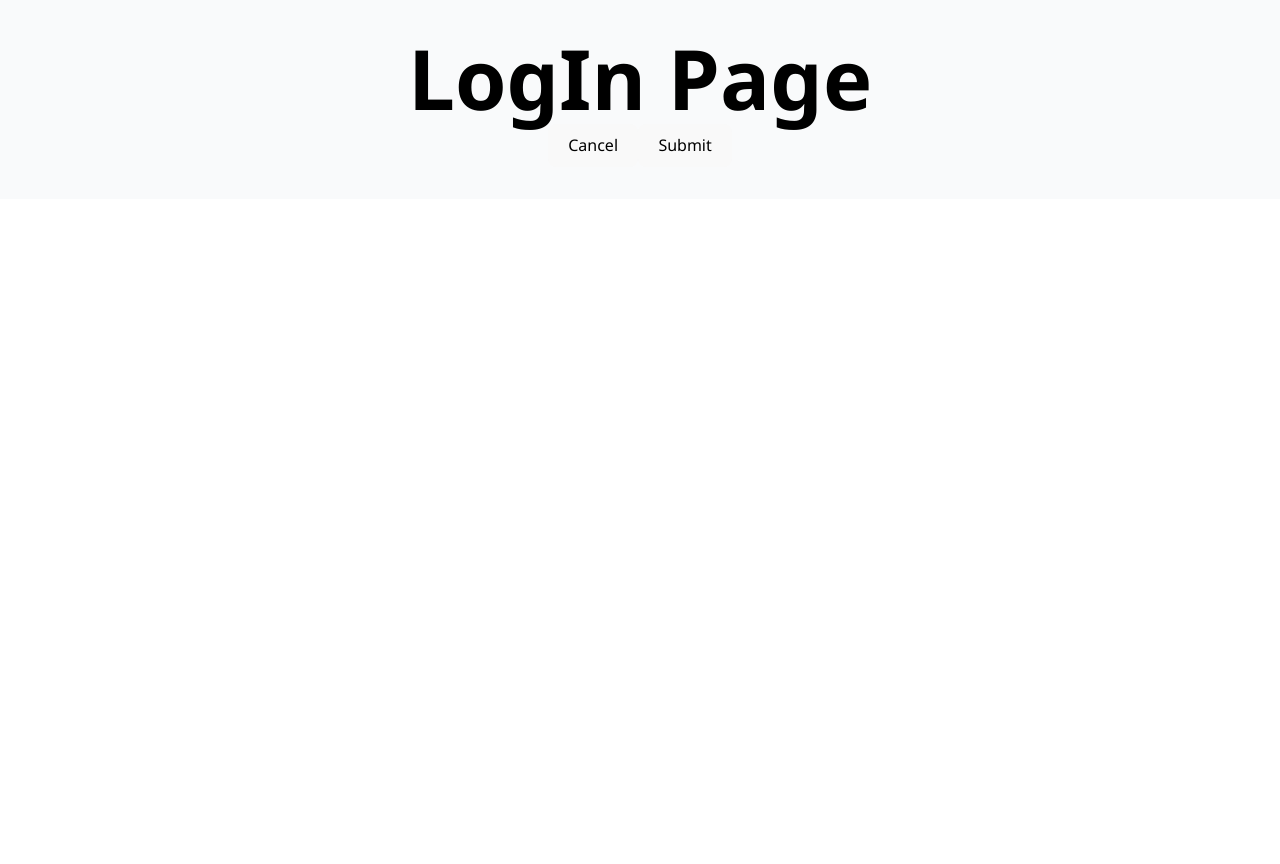
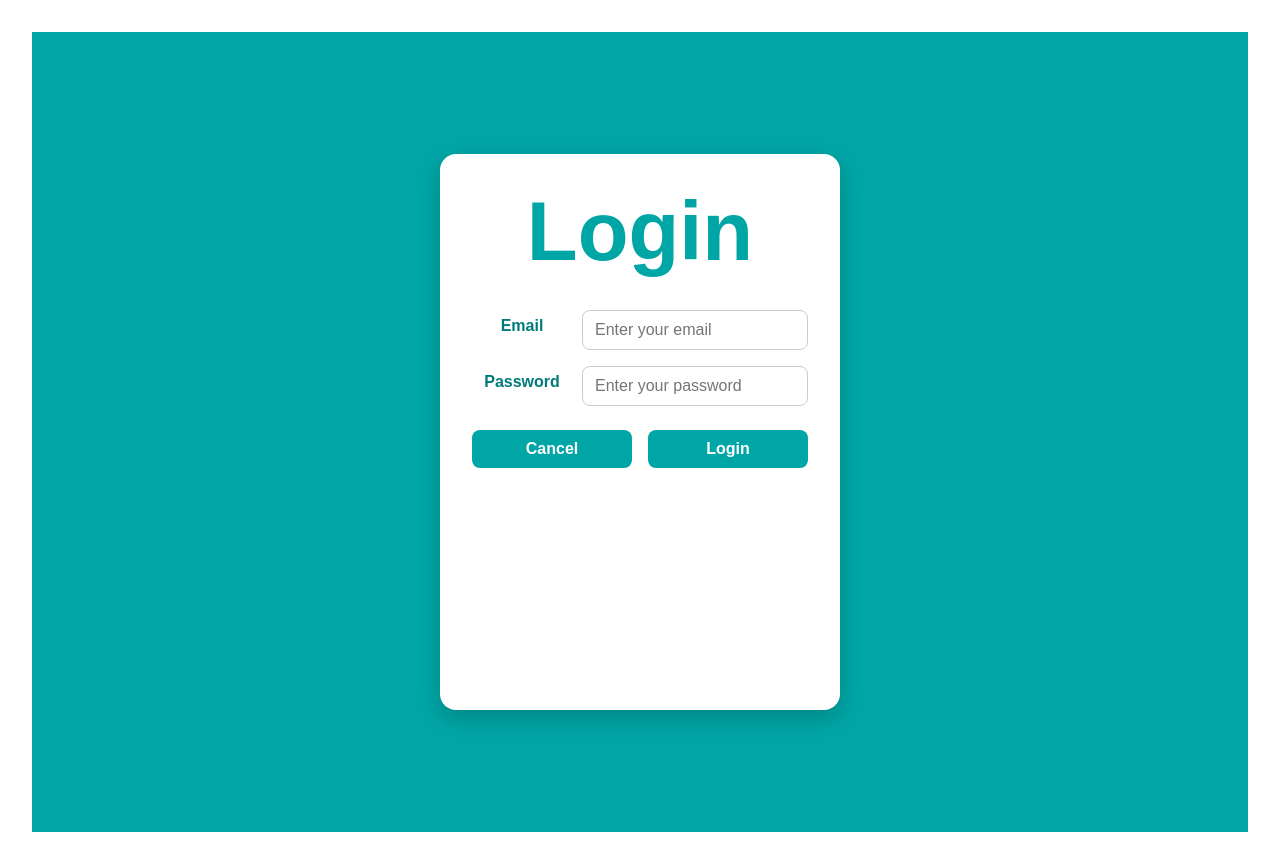
Before and after one commit to krishnapatel-1/StayWise, a React (Vite) app in the folder stay-wise/: page /login in a window 1280 px wide. Before the commit the page ends 800 px from the top, so only its background shows below. Built offline with nearby package versions, Linux system fonts and the light colour scheme.

Commit message:
add mongodb and signup, login page functionality

```diff
--- /dev/null
+++ b/stay-wise/src/components/LandingPage.css
@@ -0,0 +1,50 @@
+body {
+  margin: 0;
+  font-family: 'Poppins', sans-serif;
+  background-color: white;
+}
+
+.landing-wrapper {
+  height: 100vh;
+  display: flex;
+  align-items: center;
+  justify-content: center;
+  background-color: white;
+}
+
+.landing-card {
+  background-color: #f8f8f8;
+  padding: 3rem 2rem;
+  border-radius: 16px;
+  box-shadow: 0 8px 24px rgba(0, 0, 0, 0.1);
+  text-align: center;
+  max-width: 400px;
+  width: 90%;
+}
+
+.landing-card h1 {
+  font-size: 2.5rem;
+  color: #00a6a6;
+  margin-bottom: 2rem;
+}
+
+.landing-buttons {
+  display: flex;
+  flex-direction: column;
+  gap: 1rem;
+}
+
+.landing-btn {
+  background-color: #00a6a6;
+  color: white;
+  padding: 12px 0;
+  border-radius: 8px;
+  font-size: 1.1rem;
+  text-decoration: none;
+  font-weight: bold;
+  transition: background-color 0.3s ease;
+}
+
+.landing-btn:hover {
+  background-color: #008f8f;
+}
--- a/stay-wise/src/components/LandingPage.jsx
+++ b/stay-wise/src/components/LandingPage.jsx
@@ -1,17 +1,20 @@
 import {Link} from 'react-router-dom'
 import {Signup} from './SignUp'
 import {Login} from './LogIn'
+import './LandingPage.css';
 
-function LandingPage(){
-    return(
-        <div>
-            <h1>StayWise</h1>
-            <nav>
-                <Link to='/signup'>SignUp</Link> |
-                <Link to="login">LogIn</Link>
-            </nav>
+function LandingPage() {
+  return (
+    <div className="landing-wrapper">
+      <div className="landing-card">
+        <h1>StayWise</h1>
+        <div className="landing-buttons">
+          <Link to="/signup" className="landing-btn">Sign Up</Link>
+          <Link to="/login" className="landing-btn">Log In</Link>
         </div>
-    );
+      </div>
+    </div>
+  );
 }
 
 export default LandingPage;
--- a/stay-wise/src/components/LogIn.jsx
+++ b/stay-wise/src/components/LogIn.jsx
@@ -1,21 +1,82 @@
+import { useState } from "react";
 import { useNavigate } from "react-router-dom";
+import "./LogIn.css";
 
-export function Login(){
-    const navigate=useNavigate();
+export function Login() {
+  const navigate = useNavigate();
+  const [formData, setFormData] = useState({ email: "", password: "" });
 
-    const goHome=()=>{
-        navigate('/decision');
+  const handleChange = (e) => {
+    const { name, value } = e.target;
+    setFormData((prev) => ({ ...prev, [name]: value }));
+  };
+
+  const handleSubmit = async (e) => {
+    e.preventDefault();
+
+    try {
+      const res = await fetch("http://localhost:5000/api/users/login", {
+        method: "POST",
+        headers: { "Content-Type": "application/json" },
+        body: JSON.stringify(formData),
+      });
+
+      const data = await res.json();
+
+      if (res.ok) {
+        alert("Login successful");
+        localStorage.setItem("user", JSON.stringify(data.user));
+        navigate("/decision");
+      } else {
+        alert(data.message);
+      }
+    } catch (error) {
+      console.error("Login error:", error);
+      alert("Something went wrong");
     }
+  };
 
-    const goBack=()=>{
-        navigate('/');
-    }
+  const goBack = () => {
+    navigate("/");
+  };
 
-    return(
-        <div>
-            <h1>LogIn Page</h1>
-            <button onClick={goBack}>Cancel</button>
-            <button onClick={goHome}>Submit</button>
-        </div>
-    );
+  return (
+    <div className="login-wrapper">
+      <div className="login-container">
+        <h1>Login</h1>
+        <form onSubmit={handleSubmit} className="login-form">
+          <div className="form-group">
+            <label htmlFor="email">Email</label>
+            <input
+              type="email"
+              id="email"
+              name="email"
+              placeholder="Enter your email"
+              value={formData.email}
+              onChange={handleChange}
+              required
+            />
+          </div>
+
+          <div className="form-group">
+            <label htmlFor="password">Password</label>
+            <input
+              type="password"
+              id="password"
+              name="password"
+              placeholder="Enter your password"
+              value={formData.password}
+              onChange={handleChange}
+              required
+            />
+          </div>
+
+          <div className="button-group">
+            <button type="button" onClick={goBack}>Cancel</button>
+            <button type="submit">Login</button>
+          </div>
+        </form>
+      </div>
+    </div>
+  );
 }
--- /dev/null
+++ b/stay-wise/src/components/Login.css
@@ -0,0 +1,91 @@
+body {
+  margin: 0;
+  font-family: "Poppins", sans-serif;
+  background-color: #00a6a6;
+}
+
+.login-wrapper {
+  min-height: 100vh;
+  display: flex;
+  align-items: center;
+  justify-content: center;
+  background-color: #00a6a6;
+}
+
+.login-container {
+  max-width: 400px;
+  width: 90%;
+  background-color: white;
+  padding: 2rem;
+  border-radius: 16px;
+  box-shadow: 0 8px 24px rgba(0, 0, 0, 0.2);
+  color: #00a6a6;
+}
+
+.login-container h1 {
+  text-align: center;
+  margin-bottom: 2rem;
+  color: #00a6a6;
+}
+
+.form-group {
+  display: flex;
+  align-items: center;
+  margin-bottom: 1rem;
+}
+
+.form-group label {
+  flex: 0 0 100px;
+  margin-right: 10px;
+  font-weight: 600;
+  color: #007a7a;
+}
+
+.form-group input {
+  flex: 1;
+  padding: 10px 12px;
+  border: 1px solid #ccc;
+  border-radius: 8px;
+  font-size: 1rem;
+}
+
+
+label {
+  display: block;
+  font-weight: 600;
+  margin-bottom: 0.5rem;
+  color: #007a7a;
+}
+
+input {
+  width: 100%;
+  padding: 12px 14px;
+  border: 1px solid #ccc;
+  border-radius: 8px;
+  font-size: 1rem;
+  outline: none;
+}
+
+.button-group {
+  display: flex;
+  justify-content: space-between;
+  gap: 1rem;
+  margin-top: 1.5rem;
+}
+
+.button-group button {
+  flex: 1;
+  padding: 10px 20px;
+  font-size: 1rem;
+  background-color: #00a6a6;
+  color: white;
+  border: none;
+  border-radius: 8px;
+  font-weight: bold;
+  cursor: pointer;
+  transition: background-color 0.3s ease;
+}
+
+.button-group button:hover {
+  background-color: #008f8f;
+}
--- /dev/null
+++ b/stay-wise/src/components/Profile.css
@@ -0,0 +1,73 @@
+body {
+  margin: 0;
+  font-family: "Poppins", sans-serif;
+  background-color: #00a6a6;
+}
+
+.profile-wrapper {
+  min-height: 100vh;
+  display: flex;
+  align-items: center;
+  justify-content: center;
+  background-color: #00a6a6;
+}
+
+/* Card container */
+.profile-container {
+  max-width: 600px;
+  width: 90%;
+  background-color: white;
+  color: #00a6a6;
+  padding: 2rem;
+  border-radius: 16px;
+  box-shadow: 0 8px 24px rgba(0, 0, 0, 0.2);
+}
+
+.profile-container h1 {
+  text-align: center;
+  margin-bottom: 2rem;
+  color: #00a6a6;
+}
+
+.requirements-section h2 {
+  margin-bottom: 1rem;
+  color: #00a6a6;
+  border-bottom: 1px solid #cce7f8;
+  padding-bottom: 0.5rem;
+}
+
+.profile-info p,
+.requirements-section p {
+  font-size: 1rem;
+  margin: 0.5rem 0;
+}
+
+.profile-info strong,
+.requirements-section strong {
+  font-weight: 600;
+  color: #00a6a6;
+}
+
+.button-group {
+  display: flex;
+  justify-content: space-between;
+  gap: 1rem;
+  margin-top: 2rem;
+}
+
+.button-group button {
+  flex: 1;
+  padding: 10px 20px;
+  font-size: 1rem;
+  background-color: #00a6a6;
+  color: white;
+  border: none;
+  border-radius: 8px;
+  font-weight: bold;
+  cursor: pointer;
+  transition: background 0.3s ease;
+}
+
+.button-group button:hover {
+  background-color: #008f8f;
+}
--- a/stay-wise/src/components/Profile.jsx
+++ b/stay-wise/src/components/Profile.jsx
@@ -1,33 +1,34 @@
 import { useNavigate } from "react-router-dom";
 import { useEffect, useState } from "react";
+import './Profile.css';
 
 function Profile() {
   const navigate = useNavigate();
   const [user, setUser] = useState(null);
-  const [req,setReq]= useState(null);
+  const [req, setReq] = useState(null);
 
   useEffect(() => {
     const storedUser = localStorage.getItem("user");
-    const storedReq = localStorage.getItem('req');
-
-    if(storedReq){
-      setReq(JSON.parse(storedReq));
-    }else{
-      console.log("No req made");
-    }
+    const storedReq = localStorage.getItem("req");
 
     if (storedUser) {
       setUser(JSON.parse(storedUser));
     } else {
       navigate("/login");
     }
+
+    if (storedReq) {
+      setReq(JSON.parse(storedReq));
+    } else {
+      console.log("No requirements made");
+    }
   }, [navigate]);
 
-  const home = () => {
+  const handleHome = () => {
     navigate("/home");
   };
 
-  const logout = () => {
+  const handleLogout = () => {
     localStorage.removeItem("user");
     navigate("/");
   };
@@ -37,24 +38,34 @@ function Profile() {
   }
 
   return (
-    <div>
+    <div className="profile-wrapper">
+      <div className="profile-container">
         <h1>Profile</h1>
-        <p><strong>Full Name:</strong> {user.fullName}</p>
-        <p><strong>Mobile Number:</strong> {user.mobile}</p>
-        <p><strong>Email:</strong> {user.email}</p>
 
-        <h2>Requirments</h2>
-        <p>Location:{req.location}</p>
-        <p>Duration: {req.duration}</p>
-        <p>Range: {req.range}</p>
-        <p>Category: {req.category}</p>
+        <div className="profile-info">
+          <p><strong>Full Name:</strong> {user.fullName}</p>
+          <p><strong>Mobile Number:</strong> {user.mobile}</p>
+          <p><strong>Email:</strong> {user.email}</p>
+        </div>
 
-      <button onClick={home}>Home</button>
-      <button onClick={logout}>Log Out</button>
+        {req && (
+          <div className="requirements-section">
+            <h2>Requirements</h2>
+            <p><strong>Location:</strong> {req.location}</p>
+            <p><strong>Duration:</strong> {req.duration}</p>
+            <p><strong>Range:</strong> {req.range}</p>
+            <p><strong>Category:</strong> {req.category}</p>
+          </div>
+        )}
 
-
+        <div className="button-group">
+          <button onClick={handleHome}>Home</button>
+          <button onClick={handleLogout}>Log Out</button>
+        </div>
+      </div>
     </div>
   );
+
 }
 
 export default Profile;
--- a/stay-wise/src/components/SignUp.jsx
+++ b/stay-wise/src/components/SignUp.jsx
@@ -16,13 +16,39 @@ export function Signup() {
         setFormData(prev => ({ ...prev, [name]: value }));
     };
 
-    const handleSubmit = (e) => {
-    e.preventDefault();
+    const handleSubmit = async (e) => {
+        e.preventDefault();
 
-    localStorage.setItem('user', JSON.stringify(formData));
+        try {
+            const res = await fetch("http://localhost:5000/api/users/register", {
+                method: "POST",
+                headers: {
+                    "Content-Type": "application/json"
+                },
+                body: JSON.stringify({
+                    name: formData.fullName,
+                    email: formData.email,
+                    password: formData.password,
+                    mobile: formData.mobile,
+                    role: "customer"
+                })
+            });
 
-    navigate('/decision');
-};
+            const data = await res.json();
+
+            if (res.ok) {
+                alert(data.message);
+                localStorage.setItem('user', JSON.stringify(formData));
+                navigate('/decision');
+            } else {
+                alert(data.message);
+            }
+        } catch (error) {
+            console.error("Signup error:", error);
+            alert("Something went wrong. Please try again.");
+        }
+    };
+
 
     const handleCancel = () => {
         navigate('/');
```
Also changed, not shown: stay-wise/staywise-backend/controllers/userController.js (added, +42 -0 lines), stay-wise/staywise-backend/models/User.js (added, +14 -0 lines), stay-wise/staywise-backend/package.json (added, +22 -0 lines), stay-wise/staywise-backend/routes/userRoutes.js (added, +9 -0 lines), stay-wise/staywise-backend/server.js (added, +32 -0 lines), 2 other files (tests, documents, lock files or other folders).
